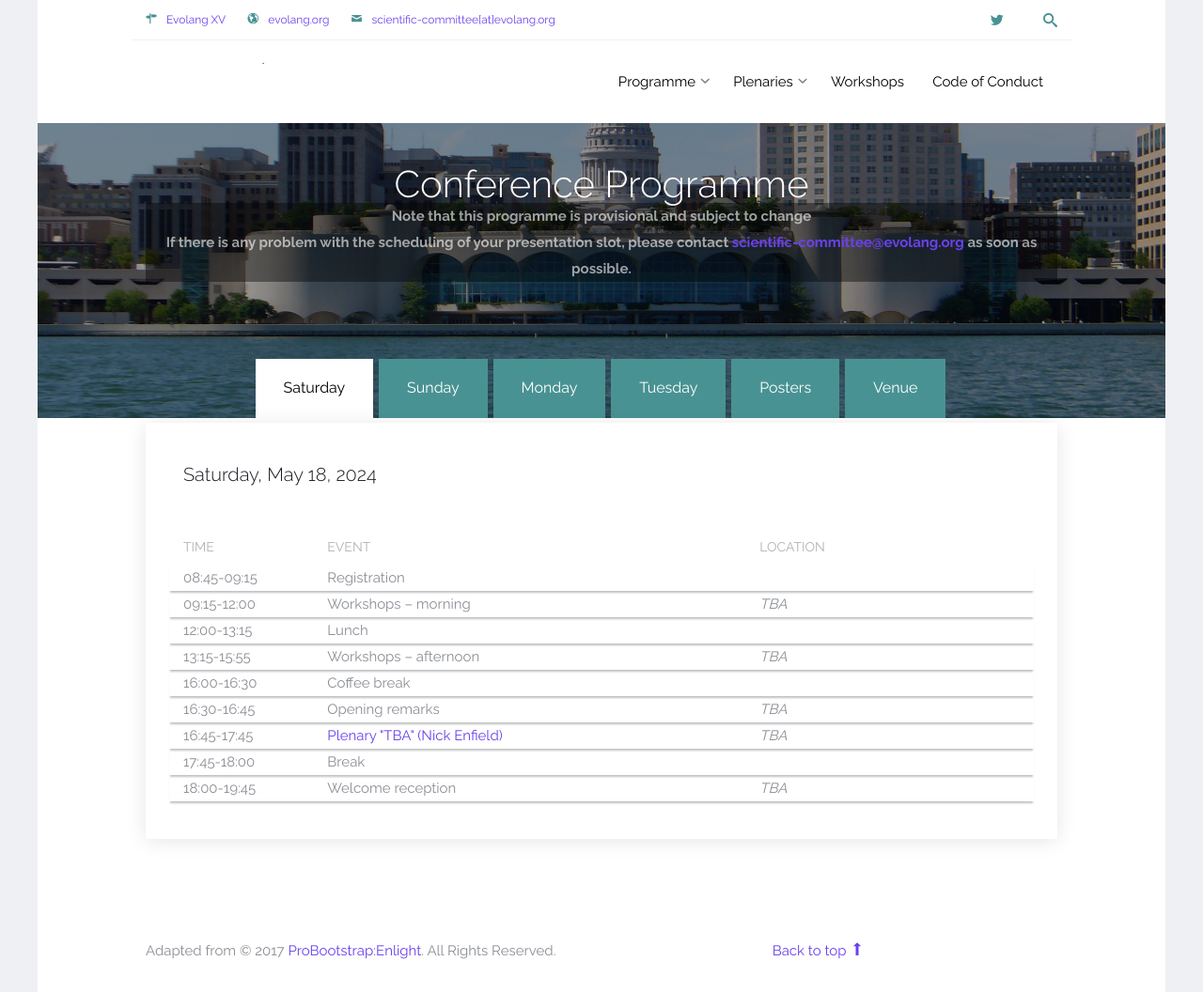
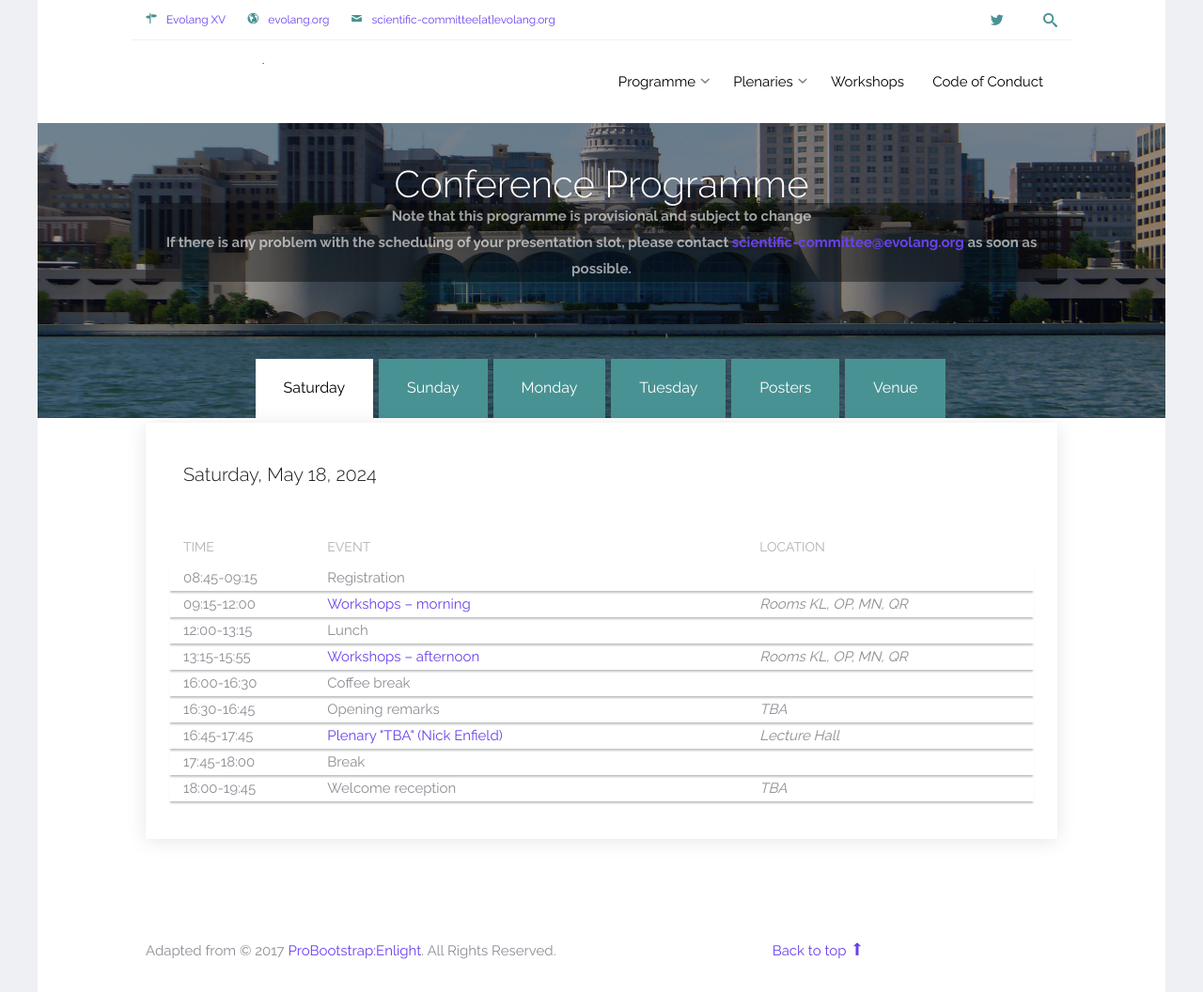
Before and after one commit to evolang2024/evolang2024.github.io, a Jekyll site: the page proceedings/schedule.html, which Jekyll copies as it is, in a window 1280 px wide. Shown: the whole page at 94% size. Built offline with Jekyll 4.4.1, drawn with Linux system fonts in a browser that asks for light colours; nearby versions of some CDN libraries; some web fonts are replaced.

Commit message:
Update rooms  and font size in schedule

```diff
--- a/proceedings/css/custom.css
+++ b/proceedings/css/custom.css
@@ -20,7 +20,7 @@
 }
 
 .stitle{
-	font-size:0.8em;
+	/* font-size:0.8em; */
 	line-height:1em;
 	margin-bottom:0;
 	margin-top:8px;
@@ -28,7 +28,7 @@
 
 .authsub {
 	color:grey;
-	font-size:0.7em;
+	font-size:0.9em; /* font-size:0.7em; */
 	line-height:1em;
 	margin-bottom:5px !important;
 	margin-top:5px;
--- a/proceedings/js/schedule_data.js
+++ b/proceedings/js/schedule_data.js
@@ -17,8 +17,8 @@
                 "endTime": "12:00",
                 "event": "Workshops \u2013 morning",
                 "talks": null,
-                "url": null,
-                "venue": "TBA"
+                "url": "https://evolang2024.github.io/#workshops-section",
+                "venue": "Rooms KL, OP, MN, QR"
             },
             {
                 "startTime": "12:00",
@@ -33,8 +33,8 @@
                 "endTime": "15:55",
                 "event": "Workshops \u2013 afternoon",
                 "talks": null,
-                "url": null,
-                "venue": "TBA"
+                "url": "https://evolang2024.github.io/#workshops-section",
+                "venue": "Rooms KL, OP, MN, QR"
             },
             {
                 "startTime": "16:00",
@@ -58,7 +58,7 @@
                 "event": "Plenary \"TBA\" (Nick Enfield)",
                 "talks": null,
                 "url": "plenary.html?speaker=enfield",
-                "venue": "TBA"
+                "venue": "Lecture Hall"
             },
             {
                 "startTime": "17:45",
@@ -97,7 +97,7 @@
                 "event": "Plenary \"TBA\" (Salikoko Mufwene)",
                 "talks": null,
                 "url": "plenary.html?speaker=mufwene",
-                "venue": "TBA"
+                "venue": "Ballroom A"
             },
             {
                 "startTime": "10:15",
@@ -106,19 +106,19 @@
                 "talks": {
                     "tracks": [
                         {
-                            "name": "TBA",
+                            "name": "Ballroom A",
                             "extra": null
                         },
                         {
-                            "name": "TBA",
+                            "name": "Ballroom B",
                             "extra": null
                         },
                         {
-                            "name": "TBA",
+                            "name": "Ballroom C",
                             "extra": null
                         },
                         {
-                            "name": "TBA",
+                            "name": "Ballroom D",
                             "extra": null
                         }
                     ],
@@ -183,19 +183,19 @@
                 "talks": {
                     "tracks": [
                         {
-                            "name": "TBA",
+                            "name": "Ballroom A",
                             "extra": null
                         },
                         {
-                            "name": "TBA",
+                            "name": "Ballroom B",
                             "extra": null
                         },
                         {
-                            "name": "TBA",
+                            "name": "Ballroom C",
                             "extra": null
                         },
                         {
-                            "name": "TBA",
+                            "name": "Ballroom D",
                             "extra": null
                         }
                     ],
@@ -249,7 +249,7 @@
                 "event": "Plenary \"TBA\" (Marieke Schouwstra)",
                 "talks": null,
                 "url": "plenary.html?speaker=schouwstra",
-                "venue": "TBA"
+                "venue": "Ballroom A"
             },
             {
                 "startTime": "16:20",
@@ -280,7 +280,7 @@
                 "event": "Plenary \"TBA\" (Nicole Creanza)",
                 "talks": null,
                 "url": "plenary.html?speaker=creanza",
-                "venue": "TBA"
+                "venue": "Ballroom A"
             },
             {
                 "startTime": "09:45",
@@ -297,19 +297,19 @@
                 "talks": {
                     "tracks": [
                         {
-                            "name": "TBA",
+                            "name": "Ballroom A",
                             "extra": null
                         },
                         {
-                            "name": "TBA",
+                            "name": "Ballroom B",
                             "extra": null
                         },
                         {
-                            "name": "TBA",
+                            "name": "Ballroom C",
                             "extra": null
                         },
                         {
-                            "name": "TBA",
+                            "name": "Ballroom D",
                             "extra": null
                         }
                     ],
@@ -374,19 +374,19 @@
                 "talks": {
                     "tracks": [
                         {
-                            "name": "TBA",
+                            "name": "Ballroom A",
                             "extra": null
                         },
                         {
-                            "name": "TBA",
+                            "name": "Ballroom B",
                             "extra": null
                         },
                         {
-                            "name": "TBA",
+                            "name": "Ballroom C",
                             "extra": null
                         },
                         {
-                            "name": "TBA",
+                            "name": "Ballroom D",
                             "extra": null
                         }
                     ],
@@ -451,19 +451,19 @@
                 "talks": {
                     "tracks": [
                         {
-                            "name": "TBA",
+                            "name": "Ballroom A",
                             "extra": null
                         },
                         {
-                            "name": "TBA",
+                            "name": "Ballroom B",
                             "extra": null
                         },
                         {
-                            "name": "TBA",
+                            "name": "Ballroom C",
                             "extra": null
                         },
                         {
-                            "name": "TBA",
+                            "name": "Ballroom D",
                             "extra": null
                         }
                     ],
@@ -548,7 +548,7 @@
                 "event": "Plenary \"TBA\" (Marie Coppola)",
                 "talks": null,
                 "url": "plenary.html?speaker=coppola",
-                "venue": "TBA"
+                "venue": "Ballroom A"
             },
             {
                 "startTime": "10:00",
@@ -565,19 +565,19 @@
                 "talks": {
                     "tracks": [
                         {
-                            "name": "TBA",
+                            "name": "Ballroom A",
                             "extra": null
                         },
                         {
-                            "name": "TBA",
+                            "name": "Ballroom B",
                             "extra": null
                         },
                         {
-                            "name": "TBA",
+                            "name": "Ballroom C",
                             "extra": null
                         },
                         {
-                            "name": "TBA",
+                            "name": "Ballroom D",
                             "extra": null
                         }
                     ],
@@ -642,19 +642,19 @@
                 "talks": {
                     "tracks": [
                         {
-                            "name": "TBA",
+                            "name": "Ballroom A",
                             "extra": null
                         },
                         {
-                            "name": "TBA",
+                            "name": "Ballroom B",
                             "extra": null
                         },
                         {
-                            "name": "TBA",
+                            "name": "Ballroom C",
                             "extra": null
                         },
                         {
-                            "name": "TBA",
+                            "name": "Ballroom D",
                             "extra": null
                         }
                     ],
@@ -718,7 +718,7 @@
                 "event": "Award ceremony & Closing remarks",
                 "talks": null,
                 "url": null,
-                "venue": "TBA"
+                "venue": "Ballroom A"
             }
         ]
     }
```
Also changed, not shown: proceedings/js/plenaries_data.js (+5 -5 lines), proceedings/js/papers_data.js.
